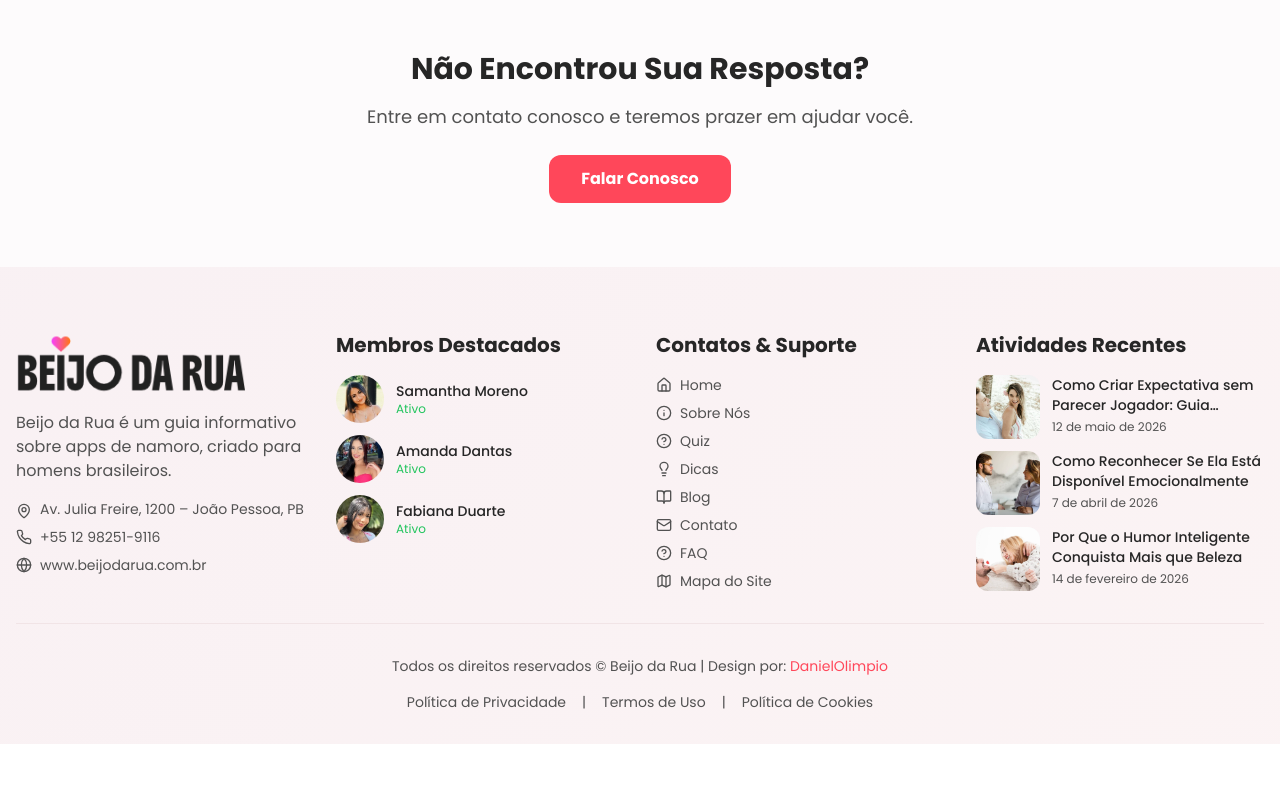
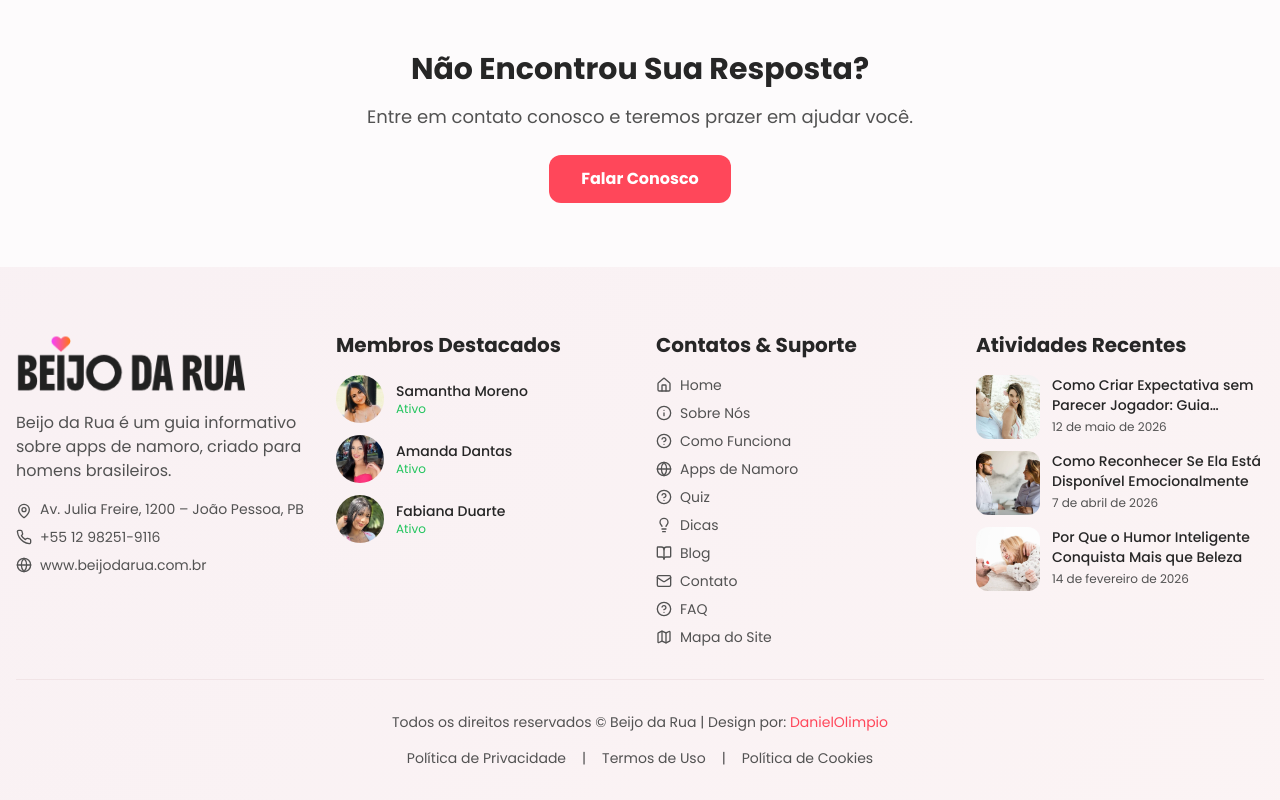
Before and after one commit to danielolimpio/beijo-da-rua-a313613a, a React (Vite) app: page /faq in a window 1280 px wide. Shown: the part 2445-3245 px from the top of the page. Before the commit the page ends 3189 px from the top, so only its background shows below. Built offline with nearby package versions, Linux system fonts and the light colour scheme; the HTML template or start-up script is replaced by a standard one.

Commit message:
Changes
Co-authored-by: danielolimpio <177458661+danielolimpio@users.noreply.github.com>

```diff
--- a/src/components/Footer.tsx
+++ b/src/components/Footer.tsx
@@ -75,6 +75,18 @@ const Footer = () => {
                 <a href="/sobre-nos/" className="hover:text-primary transition-colors flex items-center gap-2">
                   <Info size={16} />
                   <span>Sobre Nós</span>
+                </a>
+              </li>
+              <li>
+                <a href="/como-funciona/" className="hover:text-primary transition-colors flex items-center gap-2">
+                  <HelpCircle size={16} />
+                  <span>Como Funciona</span>
+                </a>
+              </li>
+              <li>
+                <a href="/apps-de-namoro/" className="hover:text-primary transition-colors flex items-center gap-2">
+                  <Globe size={16} />
+                  <span>Apps de Namoro</span>
                 </a>
               </li>
               <li>
```
